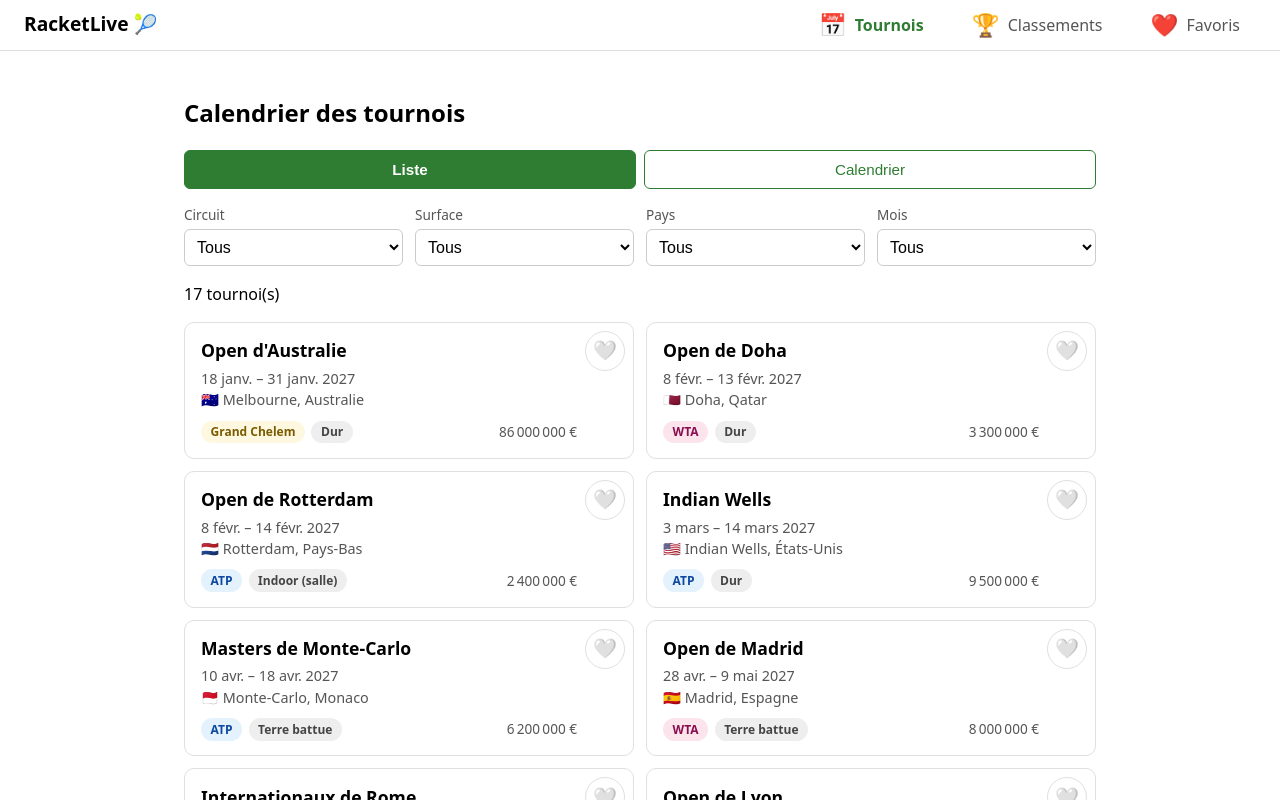
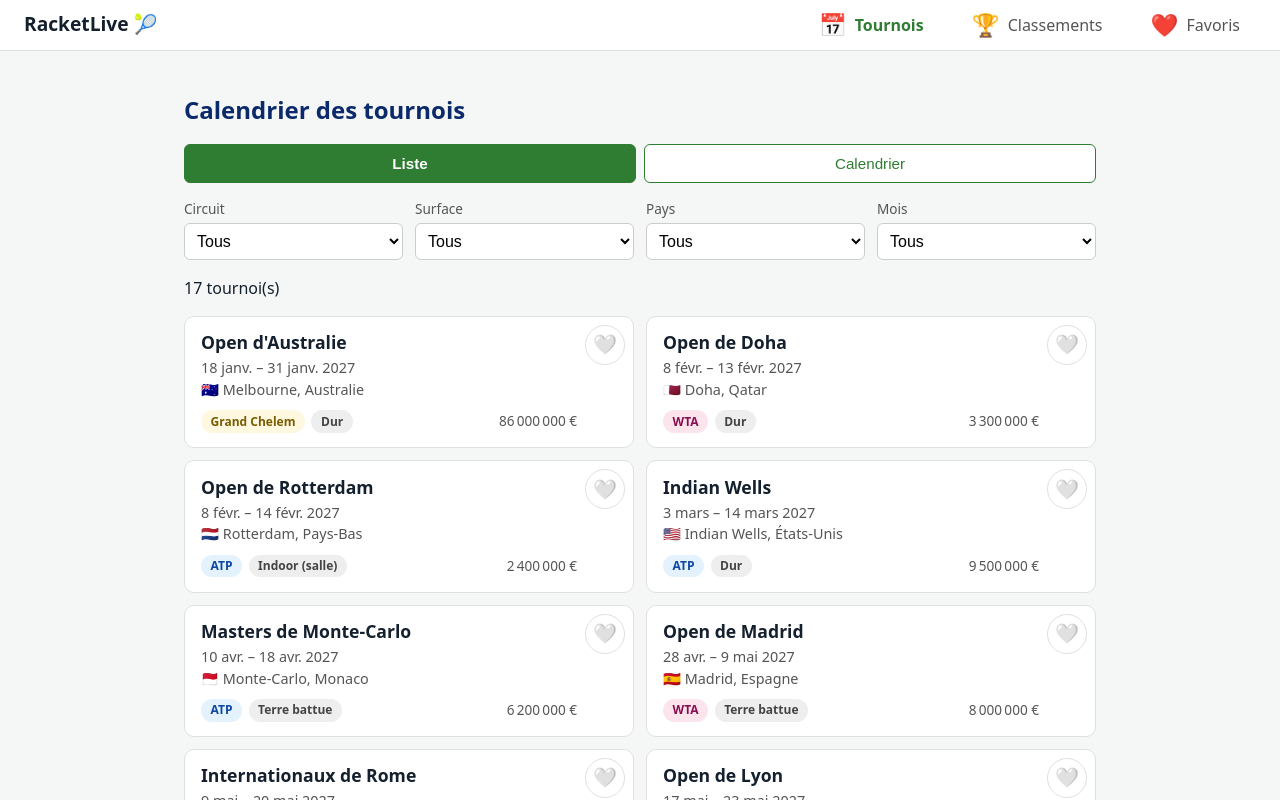
Before and after one commit to Labrosse-Anthony/racketlive, a React (Vite) app: page /calendrier in a window 1280 px wide. Shown: the top 800 px of the page. Built offline with nearby package versions, Linux system fonts and the light colour scheme.

Commit message:
Ajout de la palette RacketLive et des variables CSS

```diff
--- a/src/index.css
+++ b/src/index.css
@@ -1,4 +1,68 @@
-/* Réglages de base, on les enrichira plus tard */
+:root {
+  color-scheme: light;
+
+  --bg: #f4f7f5;
+  --surface: #ffffff;
+  --text: #14202e;
+  --text-muted: #555555;
+  --border: #dfe5e1;
+  --border-strong: #8a8a8a;
+
+  --brand: #0b2a6b;
+  --primary: #2e7d32;
+  --on-primary: #ffffff;
+  --danger: #c62828;
+  --danger-soft: #fdecea;
+  --focus: #0d47a1;
+
+  /* Circuits : points du calendrier */
+  --atp: #1565c0;
+  --wta: #ad1457;
+  --gc: #b88400;
+
+  /* Étiquettes (badges) */
+  --badge-atp-bg: #e3f2fd;
+  --badge-atp-text: #0d47a1;
+  --badge-wta-bg: #fce4ec;
+  --badge-wta-text: #880e4f;
+  --badge-gc-bg: #fff8e1;
+  --badge-gc-text: #7a5c00;
+  --badge-neutral-bg: #eeeeee;
+  --badge-neutral-text: #444444;
+}
+
+:root[data-theme='dark'] {
+  color-scheme: dark;
+
+  --bg: #0b1626;
+  --surface: #13233a;
+  --text: #e8eef7;
+  --text-muted: #a9b8cc;
+  --border: #2a3b52;
+  --border-strong: #6b7f99;
+
+  --brand: #e8eef7;
+  --primary: #8bc34a;
+  --on-primary: #0b1626;
+  --danger: #ef5350;
+  --danger-soft: #3b1f26;
+  --focus: #ffd54f;
+
+  --atp: #64b5f6;
+  --wta: #f06292;
+  --gc: #ffd54f;
+
+  --badge-atp-bg: #12355b;
+  --badge-atp-text: #90caf9;
+  --badge-wta-bg: #4a1730;
+  --badge-wta-text: #f8bbd0;
+  --badge-gc-bg: #4a3a00;
+  --badge-gc-text: #ffe082;
+  --badge-neutral-bg: #2a3b52;
+  --badge-neutral-text: #d5deea;
+}
+
+/* ===== Réglages de base ===== */
 * {
   box-sizing: border-box;
 }
@@ -7,4 +71,20 @@ body {
   margin: 0;
   font-family: system-ui, sans-serif;
   line-height: 1.5;
+  background: var(--bg);
+  color: var(--text);
 }
+
+h1,
+h2,
+h3 {
+  line-height: 1.25;
+}
+
+h1 {
+  color: var(--brand);
+}
+
+a {
+  color: var(--primary);
+}
```
